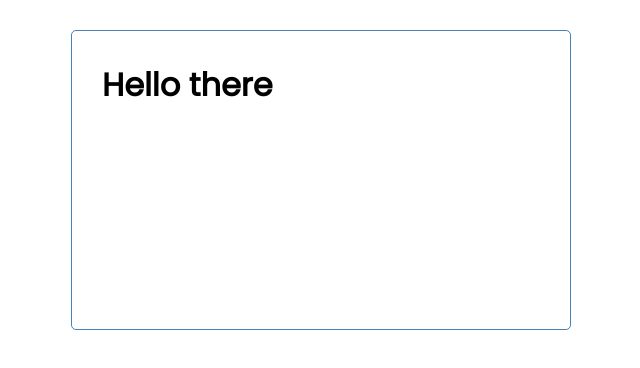
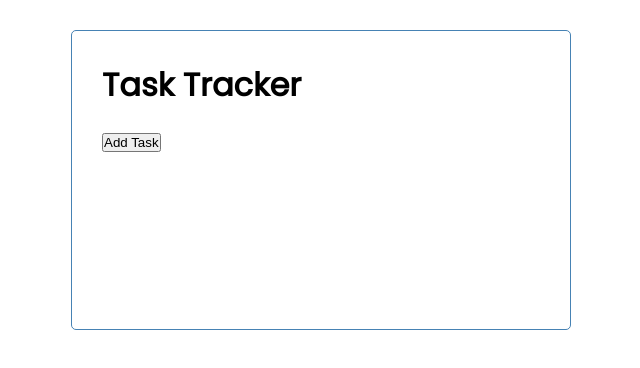
Before and after one commit to StoneRigha/Task-Manager-VueJS, a Vue app: page / in a window 1280 px wide. Shown: the top 368 px of the page, without its empty margins (319-959 px from the left). Built offline with nearby package versions, Linux system fonts and the light colour scheme.

Commit message:
update on components

```diff
--- a/src/App.vue
+++ b/src/App.vue
@@ -1,7 +1,9 @@
 <template>
 <div class="container">
 
-  <h1> Hello there </h1>
+  <Header title="Task Tracker" />
+  <Button />
+
 
 </div>
 
@@ -9,13 +11,15 @@
 </template>
 
 <script>
-
+import Header from './components/header'
+import Button from './components/button'
 
 export default {
   name: 'App',
   components: {
-
-  }
+    Header,
+    Button,
+  },
 }
 </script>
 
--- /dev/null
+++ b/src/components/button.vue
@@ -0,0 +1,9 @@
+<template>
+    <button>Add Task</button>
+</template>
+
+<script>
+export default {
+    name: 'button',
+}
+</script>
--- a/src/components/header.vue
+++ b/src/components/header.vue
@@ -1,3 +1,23 @@
 <template>
+    <header>
+        <h1> {{ title }} </h1>
+    </header>
+</template>
 
-</template>
+<script>
+    export default{
+        name: 'header',
+        props: {
+            title: String,
+        },
+    }
+</script>
+
+<style scoped>
+    header{
+        display: flex;
+        justify-content: space-between;
+        align-items: center;
+        margin-bottom: 20px;
+    }
+</style>
```
